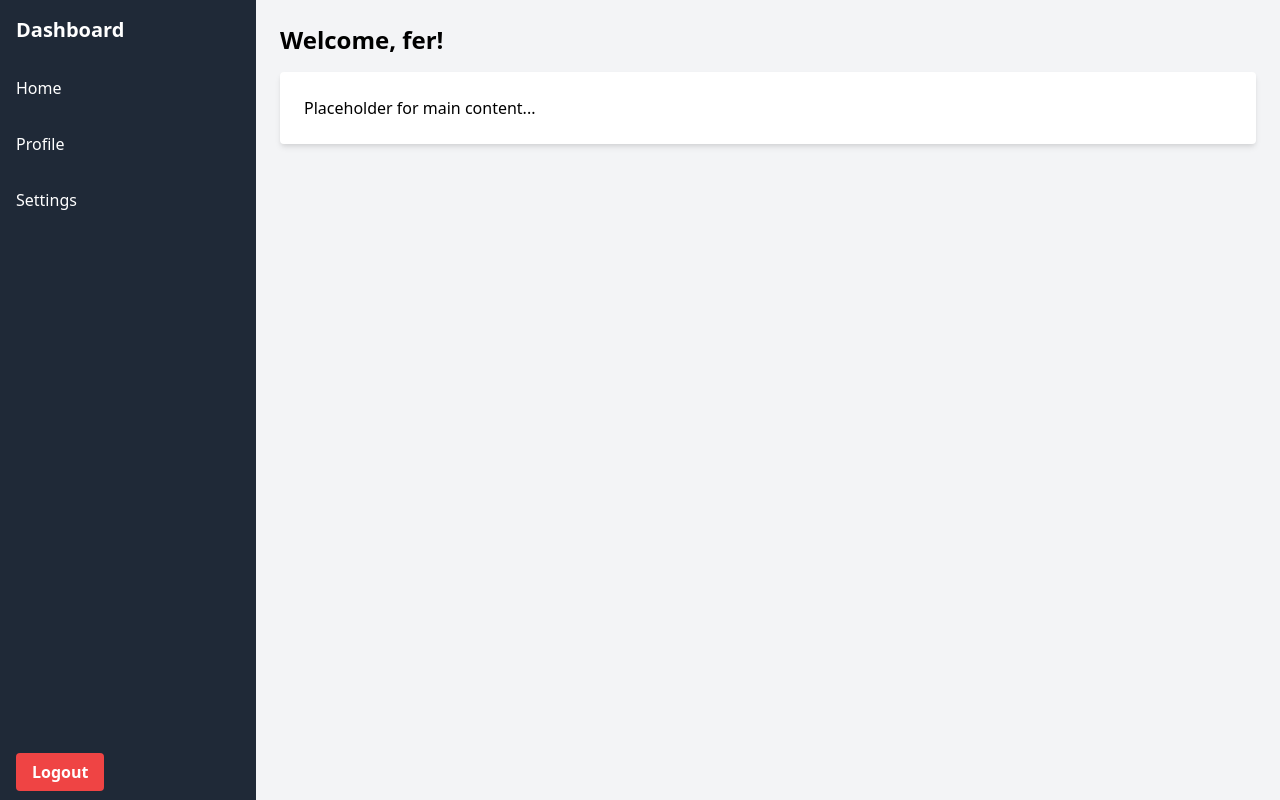
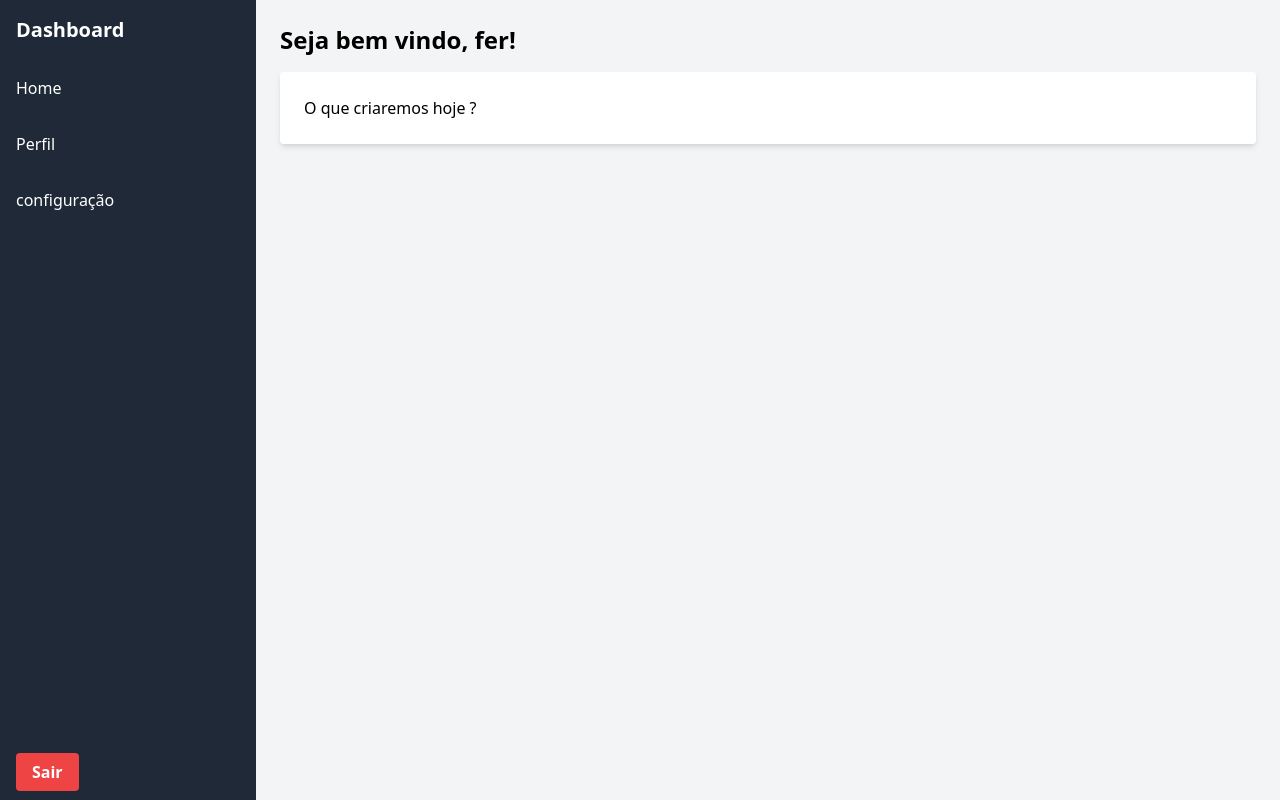
Before and after one commit to FernandoGomesMonteiro/To-do-a-list, a Flask app: page /dashboard in a window 1280 px wide. Run offline with Flask 3, Linux system fonts and the light colour scheme; a user stored in the database is signed in.

Commit message:
commit origin/master

```diff
--- a/to_do_a_list/templates/dashboard.html
+++ b/to_do_a_list/templates/dashboard.html
@@ -11,17 +11,17 @@
         <div class="p-4 text-xl font-bold">Dashboard</div>
         <ul class="flex-grow">
             <li class="p-4 hover:bg-gray-700"><a href="#">Home</a></li>
-            <li class="p-4 hover:bg-gray-700"><a href="#">Profile</a></li>
-            <li class="p-4 hover:bg-gray-700"><a href="#">Settings</a></li>
+            <li class="p-4 hover:bg-gray-700"><a href="#">Perfil</a></li>
+            <li class="p-4 hover:bg-gray-700"><a href="#">configuração</a></li>
         </ul>
         <div class="p-4">
-            <a href="{{ url_for('logout') }}" class="bg-red-500 hover:bg-red-700 text-white font-bold py-2 px-4 rounded">Logout</a>
+            <a href="{{ url_for('logout') }}" class="bg-red-500 hover:bg-red-700 text-white font-bold py-2 px-4 rounded">Sair</a>
         </div>
     </div>
     <div class="flex-grow p-6 bg-gray-100">
-        <h1 class="text-2xl font-bold mb-4">Welcome, {{ username }}!</h1>
+        <h1 class="text-2xl font-bold mb-4">Seja bem vindo, {{ username }}!</h1>
         <div class="bg-white p-6 rounded shadow-md">
-            <p>Placeholder for main content...</p>
+            <p>O que criaremos hoje ?</p>
         </div>
     </div>
 </body>
```
Also changed, not shown: database.db, to_do_a_list/database.db (deleted).
